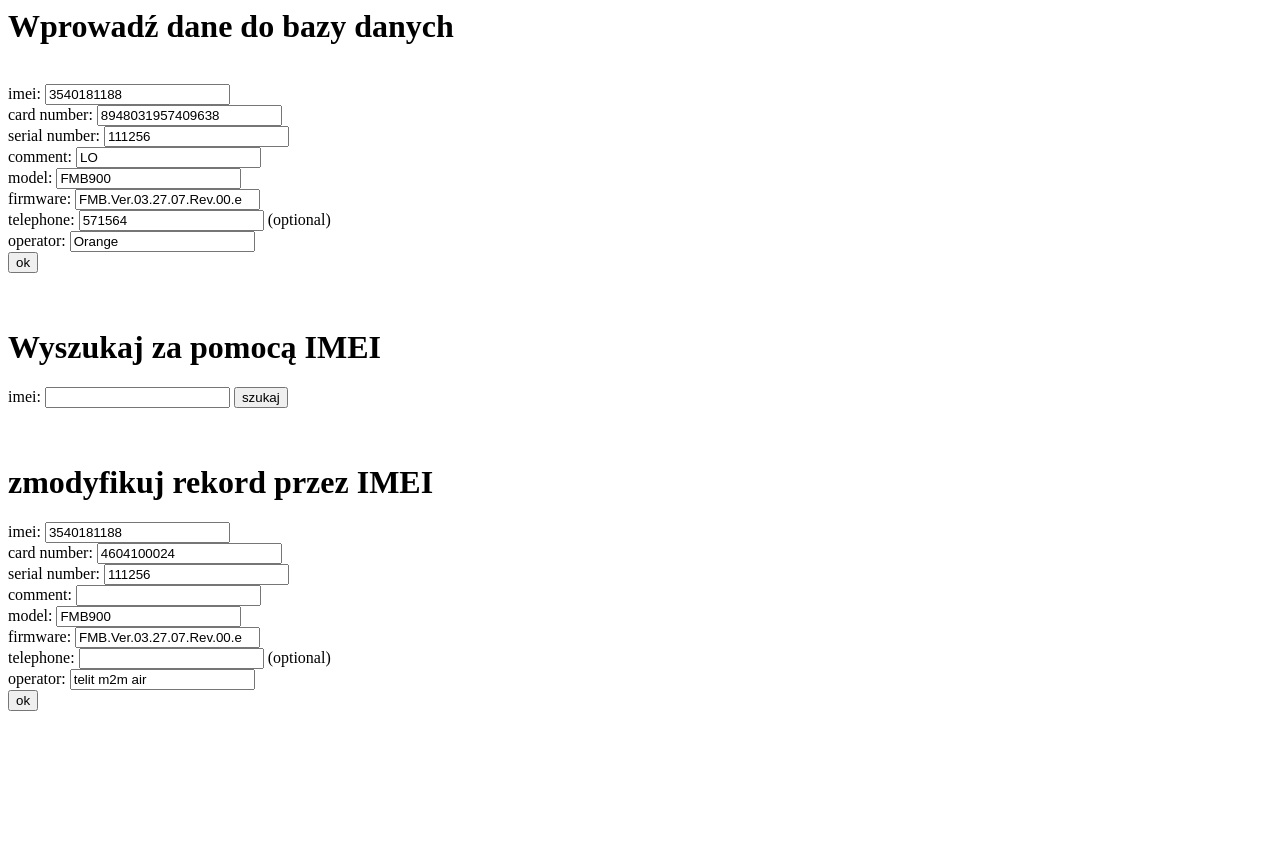
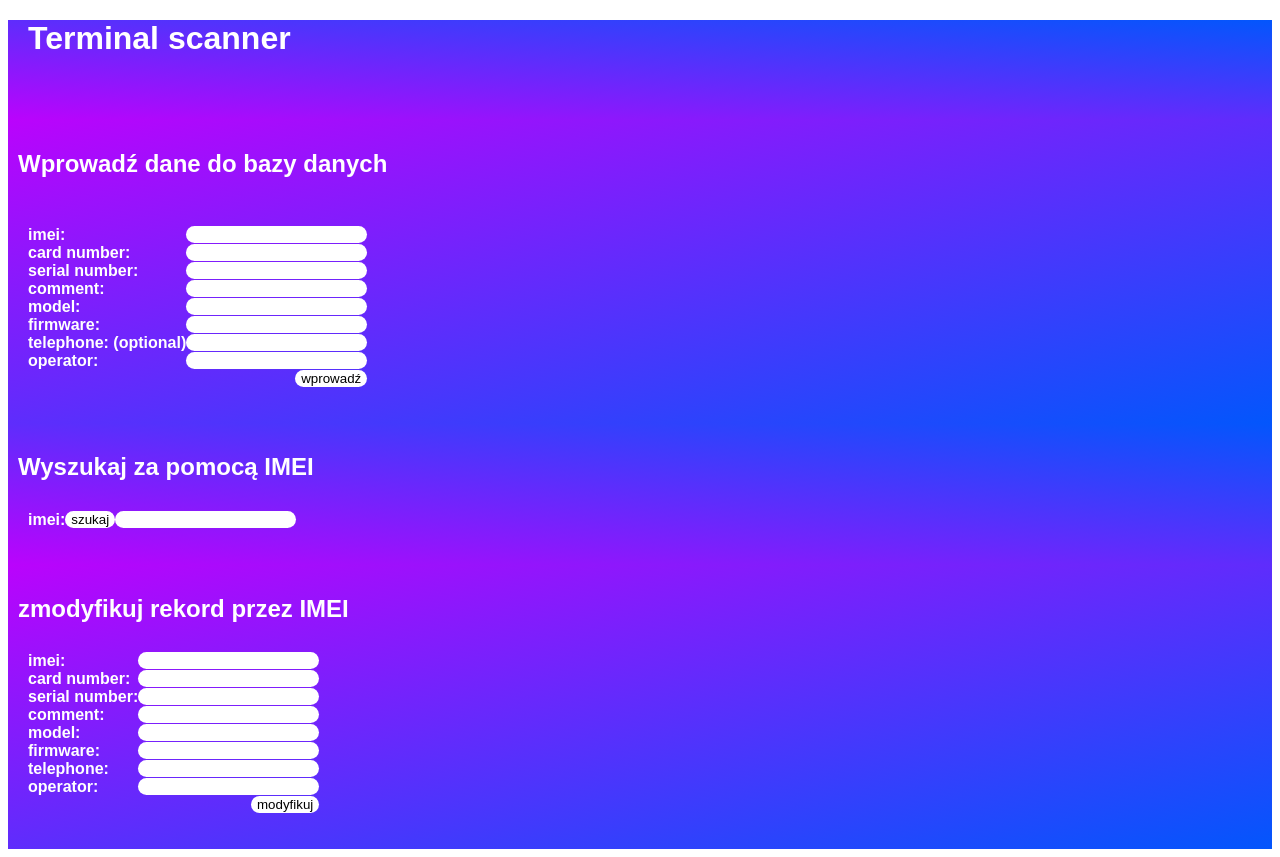
Before and after one commit to Marcin1234509876/TerminalScanner, a website: page public/index.html in a window 1280 px wide. Before the commit the page ends 800 px from the top, so only its background shows below. Drawn offline with Linux system fonts and the light colour scheme.

Commit message:
Add files via upload

```diff
--- a/package.json
+++ b/package.json
@@ -3,5 +3,8 @@
     "excel4node": "^1.7.2",
     "express": "^4.17.2",
     "nedb": "^1.8.0"
+  },
+  "scripts": {
+    "run": "node server.js"
   }
 }
--- a/public/index.html
+++ b/public/index.html
@@ -1,46 +1,57 @@
 <html>
     <head>
-
+        <meta charset="utf-8">
+        <title>terminal scanner</title>
+        <link rel="stylesheet" href="style.css">
     </head>
 
     <body>
-
-        <h1>Wprowadź dane do bazy danych</h1><br>
+        <header>
+            <h1 style="margin:20px; margin-top:20px;">
+                Terminal scanner
+            </h1>
+            <h5 style="visibility: hidden;">
+                definitely not a scam site!
+            </h5>
+        </header>
+        <div class="form" id="d1">
+        <h2>Wprowadź dane do bazy danych</h2><br>
         <form action="/api" method="POST" target="_blank">
-            imei: <input type="text" name="IMEIinsert" id="imei" value="3540181188"><br>
-            card number: <input type="text" name="CARDNUMBER" id="card" value="8948031957409638"><br>
-            serial number: <input type="text" name="SERIALNUMBER" value="111256"><br>
-            comment: <input type="text" name="COMMENT" id="comment" value="LO"><br>
-            model: <input type="text" name="MODEL" id="model" value="FMB900"><br>
-            firmware: <input type="text" name="FIRMWARE" id="firmware" value="FMB.Ver.03.27.07.Rev.00.e
-            "><br>
-            telephone: <input type="text" name="TELEPHONE" id="telephone" value="571564"> (optional)<br>
-            operator: <input type="text" name="OPERATOR" id="operator" value="Orange"><br>
-            <input type="submit" value="ok">
+            imei: <input type="text" name="IMEIinsert" id="imei" ><br>
+            card number: <input type="text" name="CARDNUMBER" id="card" ><br>
+            serial number: <input type="text" name="SERIALNUMBER" ><br>
+            comment: <input type="text" name="COMMENT" id="comment" ><br>
+            model: <input type="text" name="MODEL" id="model" ><br>
+            firmware: <input type="text" name="FIRMWARE" id="firmware" ><br>
+            telephone: <input type="text" name="TELEPHONE" id="telephone"> (optional)<br>
+            operator: <input type="text" name="OPERATOR" id="operator" ><br>
+            <input type="submit" class="submit" value="wprowadź">
         </form><br>
-
-
-        <h1>Wyszukaj za pomocą IMEI</h1>
+        </div>
+        <div class="form" id="d2">
+        <h2>Wyszukaj za pomocą IMEI</h2>
         <form method="get" action="/api" target="_blank">
             imei: <input type="text" name="IMEI">
-            <input type="submit" value="szukaj">
+            <input type="submit" class="submit" value="szukaj">
 
 
         </form><br>
-        <h1>zmodyfikuj rekord przez IMEI</h1>
+        </div>
+        <div class="form" id="d3">
+        <h2>zmodyfikuj rekord przez IMEI</h2>
         <form method="GET" action="/update">
-            imei: <input type="text" name="IMEIupdate" id="imeiupdate" value="3540181188"><br>
-            card number: <input type="text" name="CARDNUMBERupdate" id="card" value="4604100024"><br>
-            serial number: <input type="text" name="SERIALNUMBERupdate" value="111256"><br>
+            imei: <input type="text" name="IMEIupdate" id="imeiupdate" ><br>
+            card number: <input type="text" name="CARDNUMBERupdate" id="card" ><br>
+            serial number: <input type="text" name="SERIALNUMBERupdate" ><br>
             comment: <input type="text" name="COMMENTupdate" id="comment"><br>
-            model: <input type="text" name="MODELupdate" id="model" value="FMB900"><br>
-            firmware: <input type="text" name="FIRMWAREupdate" id="firmware" value="FMB.Ver.03.27.07.Rev.00.e
-            "><br>
-            telephone: <input type="text" name="TELEPHONEupdate" id="telephone"> (optional)<br>
-            operator: <input type="text" name="OPERATORupdate" id="operator" value="telit m2m air"><br>
-            <input type="submit" value="ok">
+            model: <input type="text" name="MODELupdate" id="model" ><br>
+            firmware: <input type="text" name="FIRMWAREupdate" id="firmware" ><br>
+            telephone: <input type="text" name="TELEPHONEupdate" id="telephone"><br>
+            operator: <input type="text" name="OPERATORupdate" id="operator"><br>
+            <input type="submit" class="submit" value="modyfikuj">
         </form>
         <br>
+        </div>
 
 
         <!-- <form method="GET" action="/export">
--- /dev/null
+++ b/public/style.css
@@ -0,0 +1,40 @@
+body{
+    font-family: Arial, Helvetica, sans-serif;
+
+}
+header{
+    background-image: linear-gradient(to top right,#ba03fc, #0356fc);
+    height: 100px;
+    color: white;
+
+}
+
+.form{
+
+    color: white;
+    font-weight: bold;
+
+    padding: 10px;
+
+
+}
+input{
+    border: 0px solid black;
+    border-radius: 1000px;
+    background-color:white;
+    float: right;
+}
+
+form{
+    display: inline-block;
+    padding: 10px;
+}
+#d1{
+    background-image: linear-gradient(to bottom right,#ba03fc, #0356fc);
+}
+#d2{
+    background-image: linear-gradient(to top right,#ba03fc, #0356fc);
+}
+#d3{
+    background-image: linear-gradient(to bottom right,#ba03fc, #0356fc);
+}
--- a/server.js
+++ b/server.js
@@ -17,6 +17,7 @@ var style = workbook.createStyle({
       size: 12
     }
   });
+
 database.loadDatabase();
 
 
@@ -43,6 +44,7 @@ database.loadDatabase();
              if(err){
                  res.end();
              }
+             res.write('replaced: '+ numReplaced);
              res.end();
          });
          res.end();
@@ -55,6 +57,7 @@ app.get('/api', (req, res)=>{
             res.end();
         };
         res.write(JSON.stringify(data));
+
         console.log(JSON.stringify(data));
         res.end();
     });
@@ -83,7 +86,8 @@ app.post("/api", (req, res)=>{
             Telephone: telephone,
             Operator: operator
         });
-        console.log("insert succesfull")
+        console.log("insert succesfull");
+        res.write('insert succesfull');
         res.end();
 
 })
```
